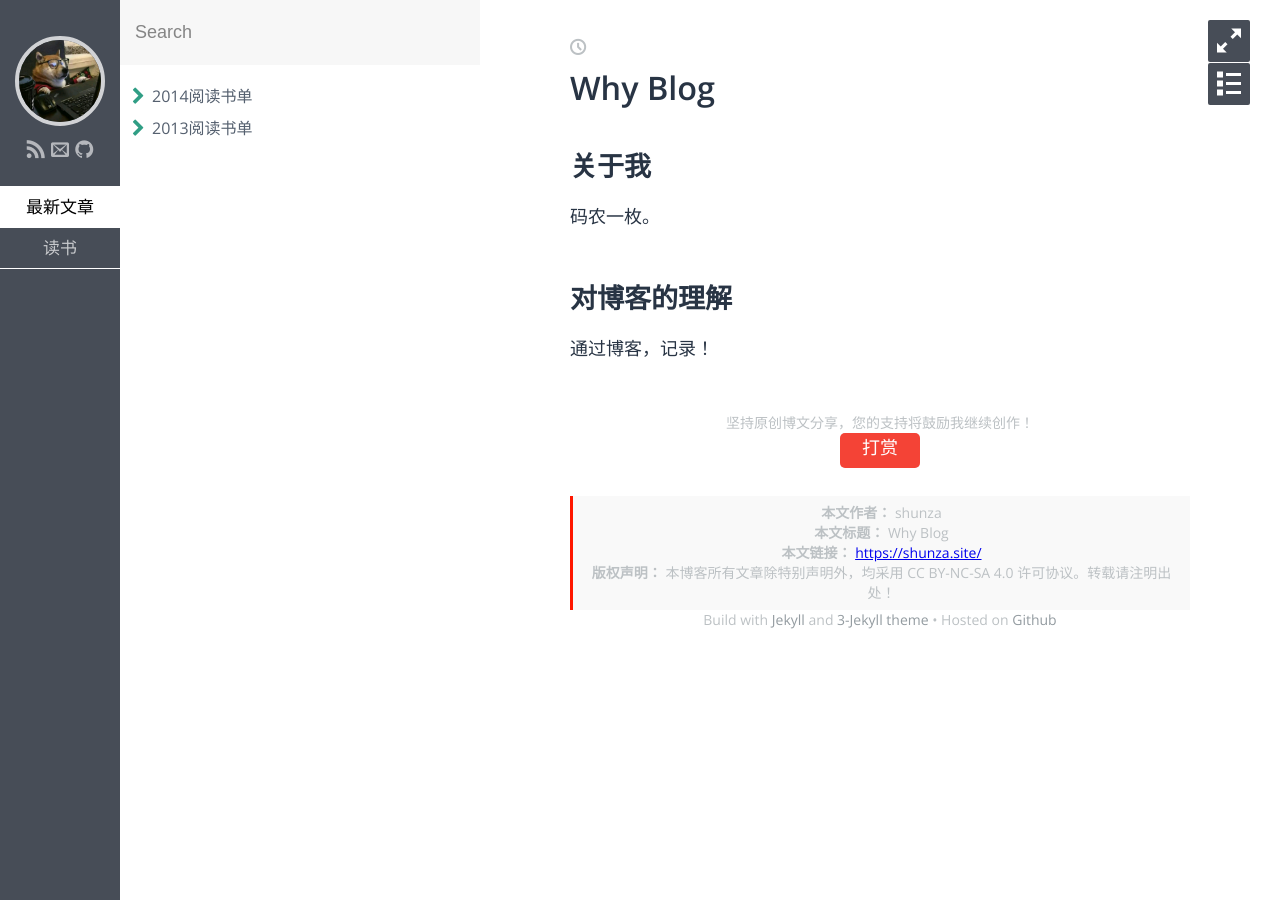
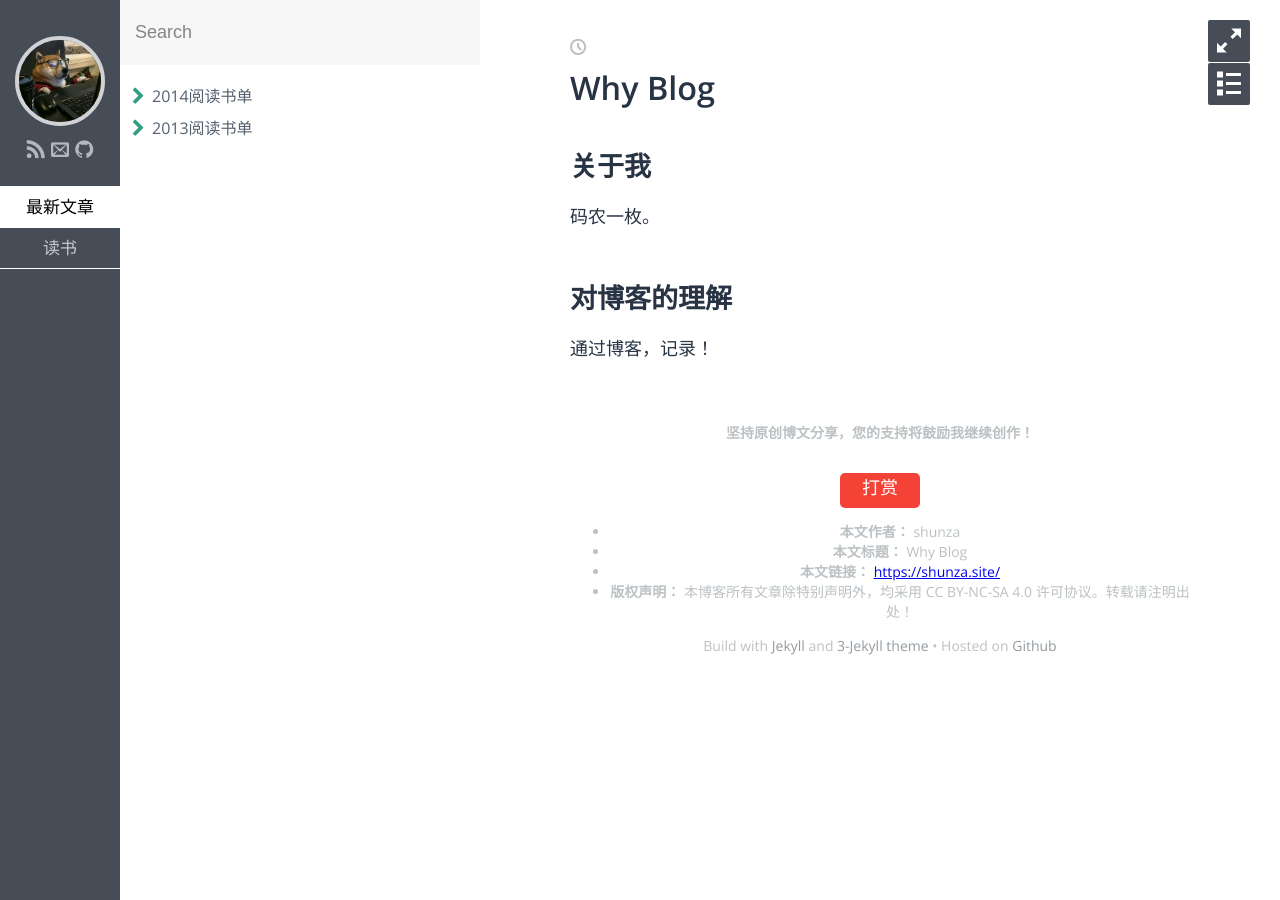
Before and after one commit to shunza/shunza.github.io, a Jekyll site: the page built from index.md, in a window 1280 px wide. Built offline with Jekyll 4.4.1, drawn with Linux system fonts in a browser that asks for light colours; some web fonts are replaced.

Commit message:
layout copyright.

```diff
--- a/_layouts/default.html
+++ b/_layouts/default.html
@@ -12,7 +12,7 @@ layout: compress
 
       <div class="footer">
         <div class="container">
-            <div>坚持原创博文分享，您的支持将鼓励我继续创作！</div>
+            <div style="padding: 10px 0; margin: 20px auto; width: 90%;"> <strong>坚持原创博文分享，您的支持将鼓励我继续创作！</strong></div>
             <button
         style="cursor: pointer; border: 0; outline: 0; border-radius: 5px; padding: 0; margin: 0; letter-spacing: normal; text-transform: none; text-indent: 0; text-shadow: none"
         id="rewardButton" disable="enable" onclick="var qr = document.getElementById('QR'); if (qr.style.display === 'none') {qr.style.display='block';} else {qr.style.display='none'}">
@@ -24,7 +24,7 @@ layout: compress
               <p>支付宝</p>
             </div>
         </div>
-            <ul class="post-copyright">
+            <ul>
                 <li> <strong>本文作者：</strong> shunza </li>
                 <li> <strong>本文标题：</strong> {{ page.title }} </li>
                 <li> <strong>本文链接：</strong> <a href="{{ page.url | prepend: site.baseurl | prepend: site.url }}">{{ page.url | prepend: site.baseurl | prepend: site.url }}</a></li>
```
